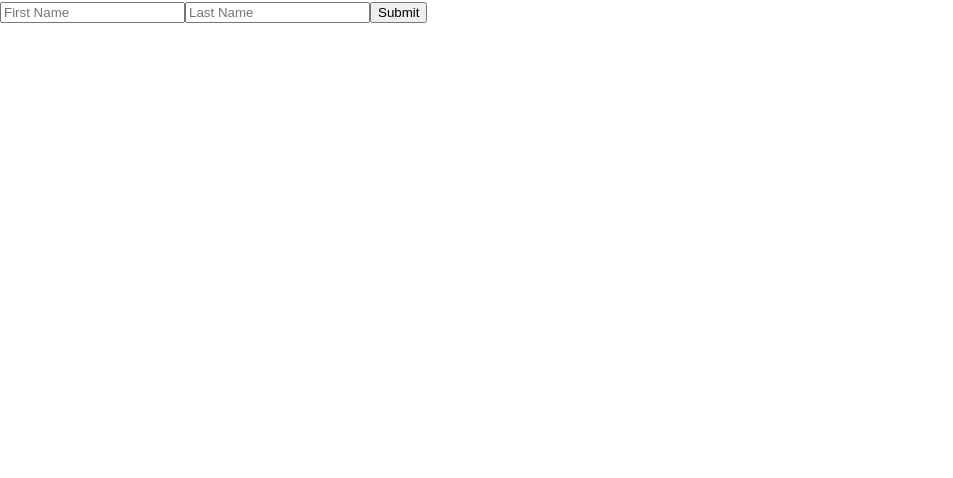
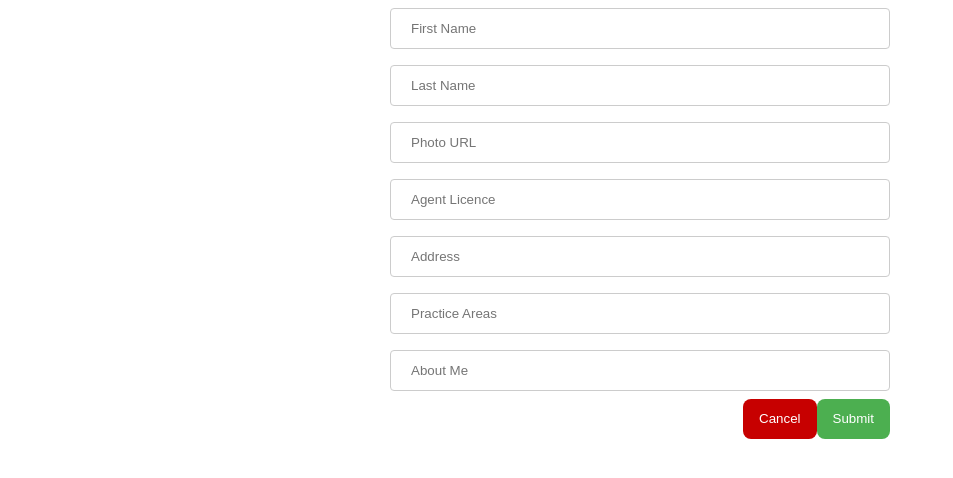
Before and after one commit to RodrigoAN97/agent, a React (Create React App) app: page /join in a window 1280 px wide. Shown: the top 478 px of the page, without its empty margins (0-953 px from the left). Built offline with nearby package versions, Linux system fonts and the light colour scheme.

Commit message:
style form

```diff
--- a/src/components/Agents/Agents.css
+++ b/src/components/Agents/Agents.css
@@ -5,11 +5,4 @@
 }
 #join {
   background-color: #9442ff;
-  border-radius: 8px;
-  border-style: none;
-  color: #ffffff;
-  cursor: pointer;
-  height: 40px;
-  line-height: 20px;
-  padding: 10px 16px;
 }
--- a/src/components/App/App.css
+++ b/src/components/App/App.css
@@ -52,3 +52,23 @@ small,
 .text_small {
   font-size: 0.833rem;
 }
+
+input[type="text"],
+select {
+  padding: 12px 20px;
+  margin: 8px 0;
+  display: inline-block;
+  border: 1px solid #ccc;
+  border-radius: 4px;
+  box-sizing: border-box;
+}
+
+button {
+  border-radius: 8px;
+  border-style: none;
+  color: #ffffff;
+  cursor: pointer;
+  height: 40px;
+  line-height: 20px;
+  padding: 10px 16px;
+}
--- a/src/components/CreateAgent/CreateAgent.css
+++ b/src/components/CreateAgent/CreateAgent.css
@@ -0,0 +1,19 @@
+button[type="submit"] {
+  background-color: #4caf50;
+}
+
+button#cancel {
+  background-color: #c70000;
+}
+
+form {
+  display: flex;
+  flex-direction: column;
+  max-width: 500px;
+  margin: auto;
+}
+
+#footer {
+    width: fit-content;
+    margin-left: auto;
+}
--- a/src/components/CreateAgent/CreateAgent.tsx
+++ b/src/components/CreateAgent/CreateAgent.tsx
@@ -74,10 +74,55 @@ const CreateAgent: FC = () => {
             value={values.lastName}
           />
           {errors.lastName && touched.lastName && errors.lastName}
+          <input
+            type="text"
+            name="photoUrl"
+            placeholder="Photo URL"
+            onChange={handleChange}
+            onBlur={handleBlur}
+            value={values.photoUrl}
+          />
+          <input
+            type="text"
+            name="agentLicence"
+            placeholder="Agent Licence"
+            onChange={handleChange}
+            onBlur={handleBlur}
+            value={values.agentLicence}
+          />
+          <input
+            type="text"
+            name="address"
+            placeholder="Address"
+            onChange={handleChange}
+            onBlur={handleBlur}
+            value={values.address}
+          />
+          <input
+            type="text"
+            name="practiceAreas"
+            placeholder="Practice Areas"
+            onChange={handleChange}
+            onBlur={handleBlur}
+            value={values.practiceAreas}
+          />
+          <input
+            type="text"
+            name="aboutMe"
+            placeholder="About Me"
+            onChange={handleChange}
+            onBlur={handleBlur}
+            value={values.aboutMe}
+          />
           {isSubmitting && <div>Is Submitting</div>}
-          <button type="submit" disabled={isSubmitting}>
-            Submit
-          </button>
+          <div id="footer">
+            <button type="button" id="cancel">
+              Cancel
+            </button>
+            <button type="submit" disabled={isSubmitting}>
+              Submit
+            </button>
+          </div>
         </form>
       )}
     </Formik>
```
